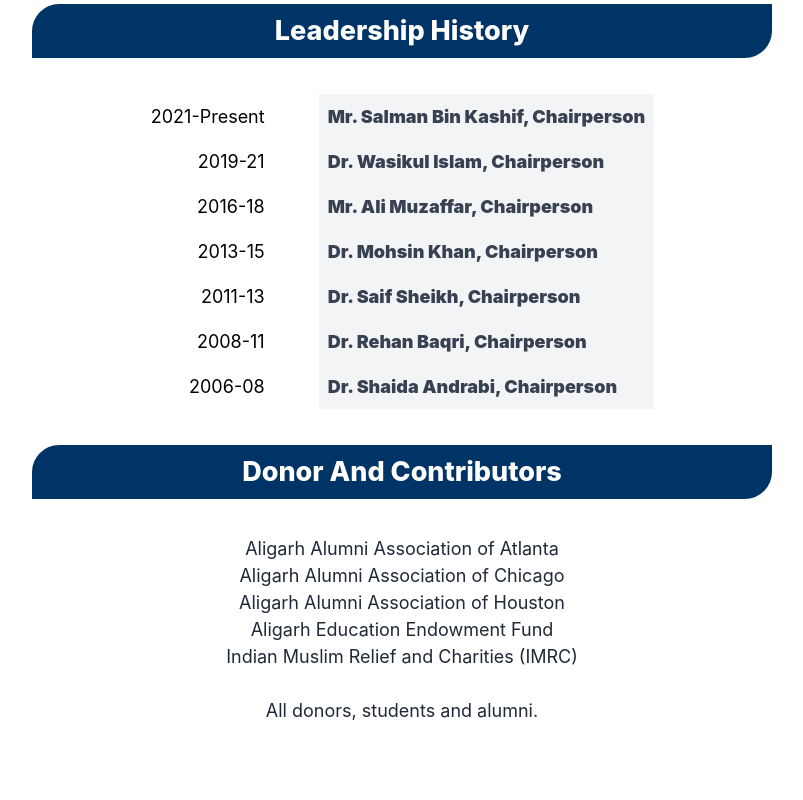
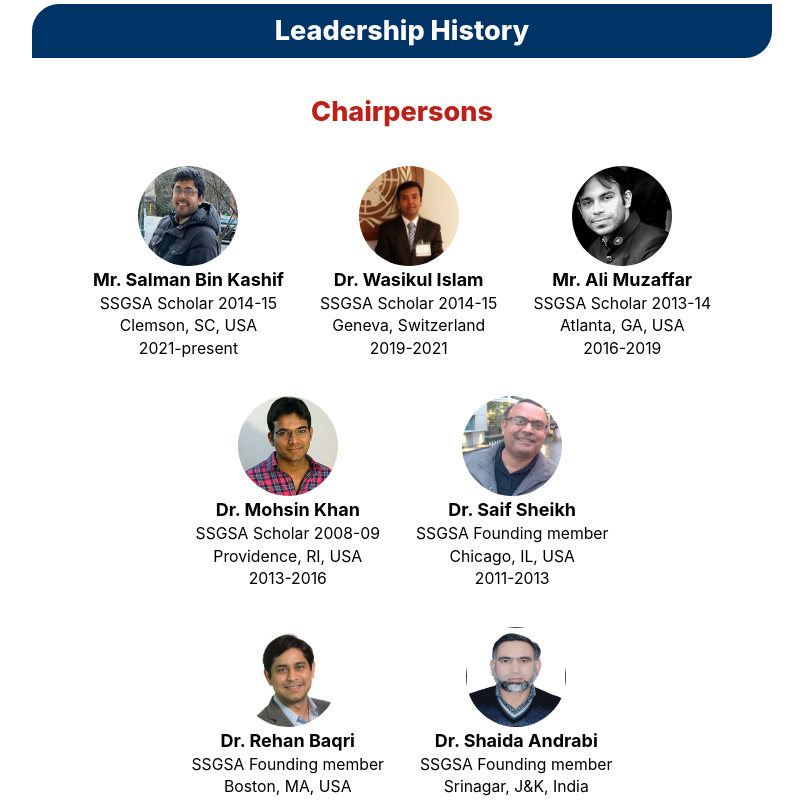
Before and after one commit to ssgsa-us/ssgsa.us, a Next.js app: page /about in a window 1280 px wide. Shown: the part 7220-8020 px from the top of the page, without its empty margins (238-1041 px from the left). Built offline with nearby package versions, Linux system fonts and the light colour scheme; no server answers.

Commit message:
Updated format of leadership history

```diff
--- a/components/About/About.js
+++ b/components/About/About.js
@@ -1,6 +1,6 @@
 import AdvisoryBoard from './AdvisoryBoard'
 import DonorAndContributors from './DonorAndContributors'
-import LeadershipHistory from './LeadershipHistory'
+import Leadership from './LeadershipHistory'
 import Members from './Members'
 
 const About = () => {
@@ -32,7 +32,7 @@ const About = () => {
 
       <Members />
       <AdvisoryBoard />
-      <LeadershipHistory />
+      <Leadership />
       <DonorAndContributors />
     </div>
   )
--- a/components/About/LeadershipHistory.js
+++ b/components/About/LeadershipHistory.js
@@ -1,59 +1,53 @@
-const LeadershipHistory = () => {
+import Image from 'next/image'
+import { members } from '../../constants/leadership'
+
+const Leadership = () => {
   return (
-    <div id="Leadership">
+    <div id="Leaders">
       <h1 className="my-8 bg-blue-850 lg:text-2xl text-xl text-white text-center font-extrabold py-2 rounded-tl-3xl rounded-br-3xl">
         Leadership History
       </h1>
-      <table className="flex justify-center mx-4 text-sm sm:text-base">
-        <tbody>
-          <tr>
-            <td className="text-left sm:text-right pr-4 sm:pr-12">
-              2021-Present
-            </td>
-            <td className="bg-gray-100 text-gray-700 font-black p-2">
-              Mr. Salman Bin Kashif, Chairperson
-            </td>
-          </tr>
-          <tr>
-            <td className="text-left sm:text-right pr-4 sm:pr-12">2019-21</td>
-            <td className="bg-gray-100 text-gray-700 font-black p-2">
-              Dr. Wasikul Islam, Chairperson
-            </td>
-          </tr>
-          <tr>
-            <td className="text-left sm:text-right pr-4 sm:pr-12">2016-18</td>
-            <td className=" bg-gray-100 text-gray-700 font-black p-2">
-              Mr. Ali Muzaffar, Chairperson
-            </td>
-          </tr>
-          <tr>
-            <td className="text-left sm:text-right pr-4 sm:pr-12">2013-15</td>
-            <td className="bg-gray-100 text-gray-700 font-black p-2">
-              Dr. Mohsin Khan, Chairperson
-            </td>
-          </tr>
-          <tr>
-            <td className="text-left sm:text-right pr-4 sm:pr-12">2011-13</td>
-            <td className=" bg-gray-100 text-gray-700 font-black p-2">
-              Dr. Saif Sheikh, Chairperson
-            </td>
-          </tr>
-          <tr>
-            <td className="text-left sm:text-right pr-4 sm:pr-12">2008-11</td>
-            <td className="bg-gray-100 text-gray-700 font-black p-2">
-              Dr. Rehan Baqri, Chairperson
-            </td>
-          </tr>
-          <tr>
-            <td className="text-left sm:text-right pr-4 sm:pr-12">2006-08</td>
-            <td className="bg-gray-100 text-gray-700 font-black p-2">
-              Dr. Shaida Andrabi, Chairperson
-            </td>
-          </tr>
-        </tbody>
-      </table>
+      {members.map((committee, ind) => (
+        <div className="mx-8 my-8" key={ind}>
+          <h3 className="text-red-850 font-extrabold text-center text-xl lg:text-2xl">
+            {committee.name}
+          </h3>
+          <div className="flex justify-center mt-4 flex-wrap">
+            {committee.members.map((member, index) => (
+              <div
+                className="flex flex-col items-center text-center m-2 p-2 transform duration-200 hover:scale-110 cursor-pointer"
+                style={{ maxWidth: 220 }}
+                key={ind * 10 + index}
+              >
+                <Image
+                  src={member.imageUrl}
+                  alt={member.name}
+                  width={100}
+                  height={100}
+                  className="rounded-full"
+                />
+                <p className="font-bold text-sm lg:text-base">{member.name}</p>
+                {member.position && (
+                  <p className="text-red-850 font-bold text-xs lg:text-sm">
+                    {member.position}
+                  </p>
+                )}
+                {member.scholar && (
+                  <p className="text-xs lg:text-sm">{member.scholar}</p>
+                )}
+                {member.place && (
+                  <p className="text-xs lg:text-sm">{member.place}</p>
+                )}
+                {member.term && (
+                  <p className="text-xs lg:text-sm">{member.term}</p>
+                )}
+              </div>
+            ))}
+          </div>
+        </div>
+      ))}
     </div>
   )
 }
 
-export default LeadershipHistory
+export default Leadership
--- /dev/null
+++ b/constants/leadership.js
@@ -0,0 +1,57 @@
+export const members = [
+  {
+    name: 'Chairpersons',
+    members: [
+      {
+        name: 'Mr. Salman Bin Kashif',
+        scholar: 'SSGSA Scholar 2014-15',
+        place: 'Clemson, SC, USA',
+        term: '2021-present',
+        imageUrl: '/members/SalmanBinKashif.jpg',
+      },
+      {
+        name: 'Dr. Wasikul Islam',
+        scholar: 'SSGSA Scholar 2014-15',
+        place: 'Geneva, Switzerland',
+        term: '2019-2021',
+        imageUrl: '/members/WasikulIslam.jpg',
+      },
+      {
+        name: 'Mr. Ali Muzaffar',
+        scholar: 'SSGSA Scholar 2013-14',
+        place: 'Atlanta, GA, USA',
+        term: '2016-2019',
+        imageUrl: '/members/AliMuzaffar.jpg',
+      },
+      {
+        name: 'Dr. Mohsin Khan',
+        scholar: 'SSGSA Scholar 2008-09',
+        place: 'Providence, RI, USA',
+        term: '2013-2016',
+        imageUrl: '/members/MohsinKhan.jpg',
+      },
+      {
+        name: 'Dr. Saif Sheikh',
+        scholar: 'SSGSA Founding member',
+        place: 'Chicago, IL, USA',
+        term: '2011-2013',
+        imageUrl: '/members/SaifSheikh.jpg',
+      },
+      {
+        name: 'Dr. Rehan Baqri',
+        scholar: 'SSGSA Founding member',
+        place: 'Boston, MA, USA',
+        term: '2008-2011',
+        imageUrl: '/members/RehanBaqri.jpg',
+      },
+
+      {
+        name: 'Dr. Shaida Andrabi',
+        scholar: 'SSGSA Founding member',
+        place: 'Srinagar, J&K, India',
+        term: '2006-2008',
+        imageUrl: '/members/ShaidaAndrabi.jpg',
+      },
+    ],
+  },
+]
```
